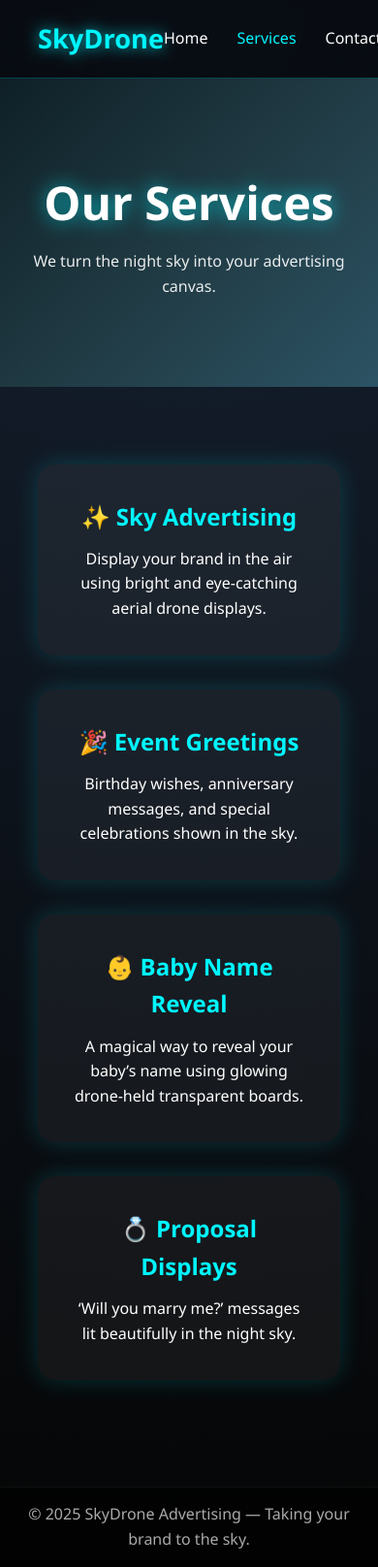
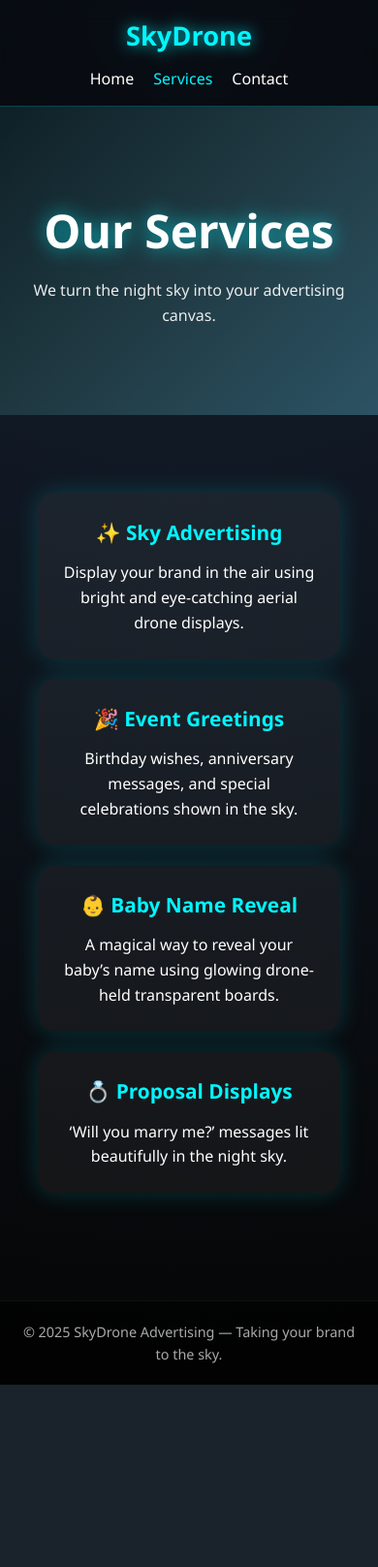
Before and after one commit to MeghaU184/skydrone-website, a Flask app: page /services in a window 390 px wide. Shown: the whole page at 97% size. After the commit the page ends 1428 px from the top, so only its background shows below. Run offline with Flask 3, Linux system fonts and the light colour scheme.

Commit message:
12:10-modified

```diff
--- a/static/style.css
+++ b/static/style.css
@@ -336,3 +336,93 @@ footer {
         font-size: 1.15rem;
     }
 }
+/* =========================
+   MOBILE RESPONSIVE FIXES
+   ========================= */
+@media (max-width: 768px) {
+
+  body {
+    overflow-x: hidden;
+  }
+
+  /* NAVBAR */
+  .navbar {
+    flex-direction: column;
+    padding: 15px;
+  }
+
+  .nav-links {
+    margin-top: 10px;
+    gap: 20px;
+  }
+
+  .nav-links li {
+    display: inline-block;
+  }
+
+  /* HERO SECTION */
+  .hero {
+    min-height: 100vh;
+    padding: 40px 20px;
+    text-align: center;
+  }
+
+  .hero h1 {
+    font-size: 2.2rem;
+    line-height: 1.2;
+  }
+
+  .hero p {
+    font-size: 1rem;
+    margin-top: 10px;
+  }
+
+  /* WHAT WE DO / CONTENT */
+  section {
+    padding: 40px 20px;
+  }
+
+  /* SERVICES PAGE */
+  .services-section {
+    display: flex;
+    flex-direction: column;
+    gap: 20px;
+  }
+
+  .service-card {
+    width: 100%;
+    padding: 25px;
+    text-align: center;
+  }
+
+  .service-card h2 {
+    font-size: 1.3rem;
+  }
+
+  /* CONTACT PAGE */
+  .contact-section {
+    padding: 40px 20px;
+    text-align: center;
+  }
+
+  .contact-box {
+    width: 100%;
+    padding: 25px;
+  }
+
+  /* WHATSAPP BUTTON */
+  .whatsapp-btn {
+    display: inline-block;
+    width: 100%;
+    padding: 15px;
+    font-size: 1.1rem;
+    margin-top: 20px;
+  }
+
+  /* FOOTER */
+  footer {
+    font-size: 0.9rem;
+    padding: 20px;
+    text-align: center;
+  }
+}
```
